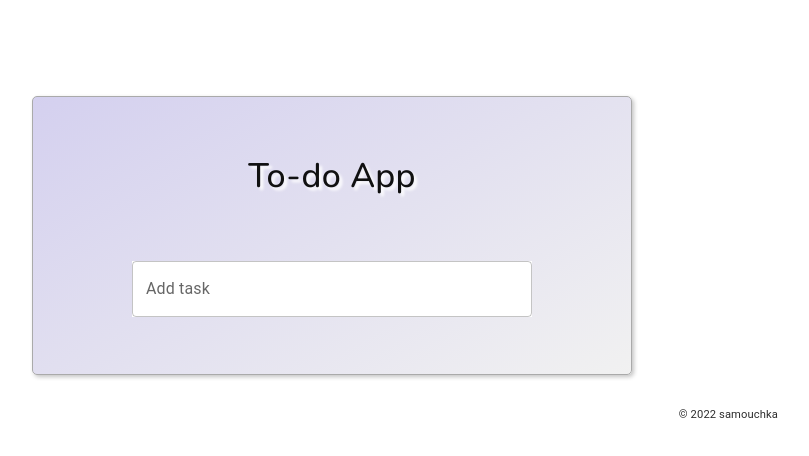
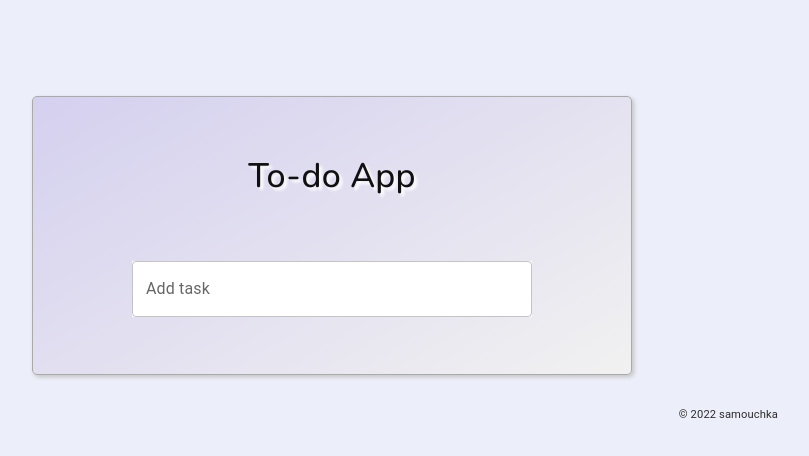
Before and after one commit to samouchka1/Todo-App-MUI, a React (Create React App) app: page / in a window 1280 px wide. Shown: the top 456 px of the page, without its empty margins (308-1117 px from the left). Built offline with nearby package versions, Linux system fonts and the light colour scheme.

Commit message:
bg color effect

```diff
--- a/src/App.css
+++ b/src/App.css
@@ -30,6 +30,11 @@
 .slide-out-left {
 	-webkit-animation: slide-out-left 0.35s cubic-bezier(0.550, 0.085, 0.680, 0.530) both;
 	        animation: slide-out-left 0.35s cubic-bezier(0.550, 0.085, 0.680, 0.530) both;
+}
+
+.color-change-2x {
+	-webkit-animation: color-change-2x 3s linear infinite alternate both;
+	        animation: color-change-2x 3s linear infinite alternate both;
 }
 
 /**
@@ -92,3 +97,26 @@
     opacity: 0;
   }
 }
+
+/**
+ * ----------------------------------------
+ * animation color-change-2x
+ * ----------------------------------------
+ */
+ @-webkit-keyframes color-change-2x {
+  0% {
+    background: #f8f8f8;
+  }
+  100% {
+    background: #b3bdff;
+  }
+}
+@keyframes color-change-2x {
+  0% {
+    background: #f8f8f8;
+
+  }
+  100% {
+    background: #b3bdff;
+  }
+}
--- a/src/App.js
+++ b/src/App.js
@@ -53,6 +53,8 @@ const signatureStyle = {
 
 
 const App = () => {
+
+document.body.classList.add("color-change-2x")
 
 const theme = useTheme();
 
```
